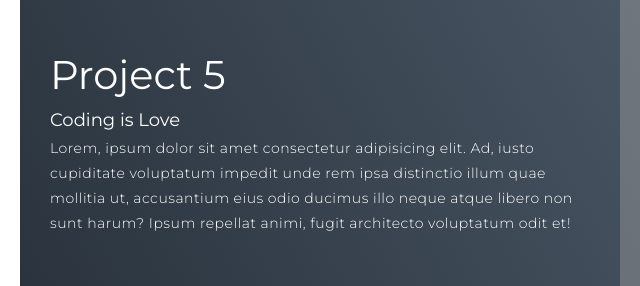
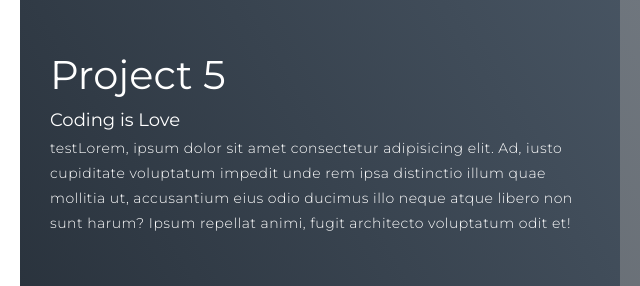
Before and after one commit to soniya979/one-page-project, a plain HTML site: page index.html in a window 1280 px wide. Shown: the part 3500-3786 px from the top of the page, 20-660 px from the left. Drawn offline with Linux system fonts and the light colour scheme; a script that the page names is missing.

Commit message:
Update index.html

```diff
--- a/index.html
+++ b/index.html
@@ -147,7 +147,7 @@
           <div class="project-info">
             <h1>Project 5</h1>
             <h2>Coding is Love</h2>
-            <p>Lorem, ipsum dolor sit amet consectetur adipisicing elit. Ad, iusto cupiditate voluptatum impedit unde
+            <p>testLorem, ipsum dolor sit amet consectetur adipisicing elit. Ad, iusto cupiditate voluptatum impedit unde
               rem ipsa distinctio illum quae mollitia ut, accusantium eius odio ducimus illo neque atque libero non sunt
               harum? Ipsum repellat animi, fugit architecto voluptatum odit et!</p>
           </div>
```
